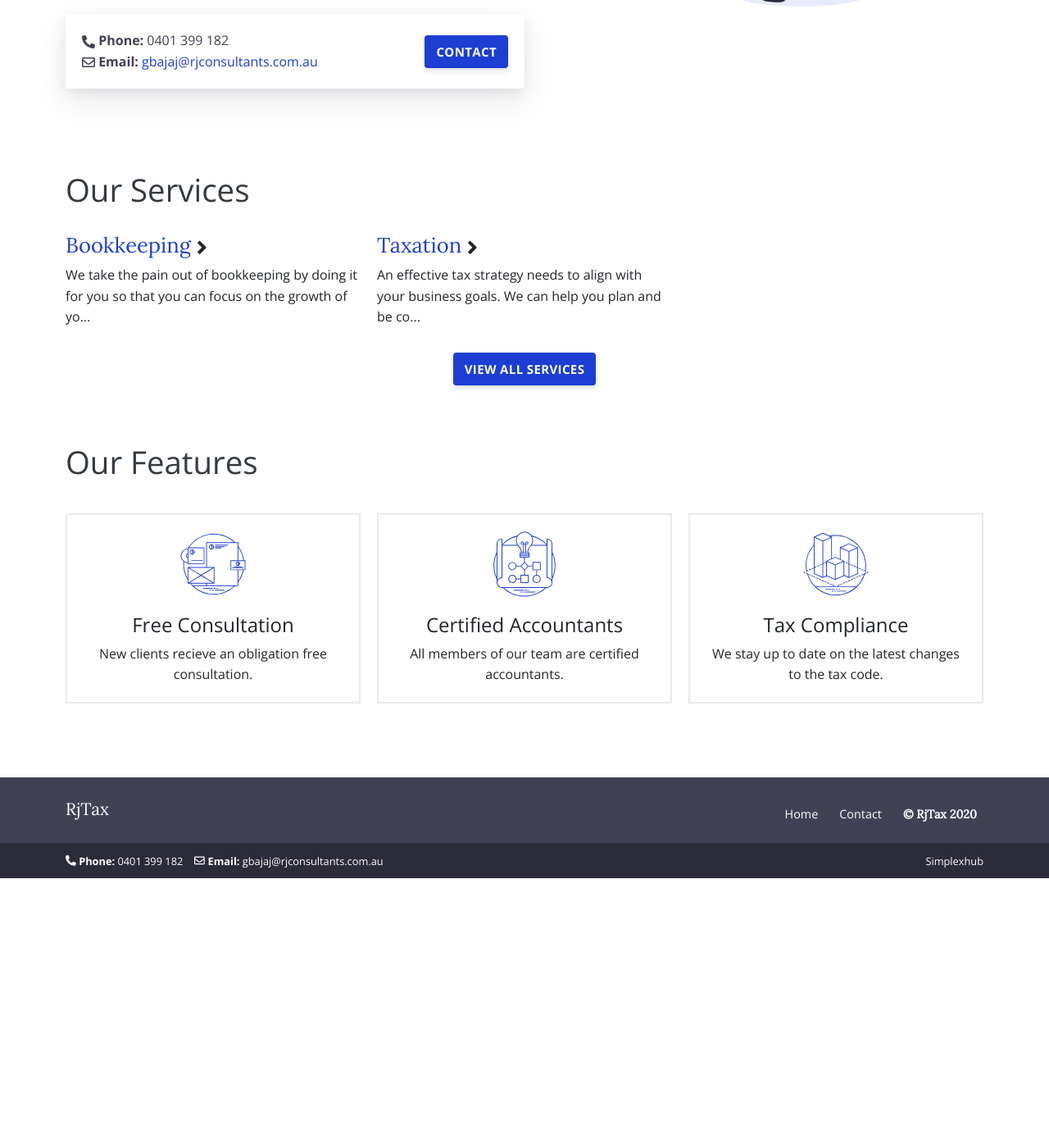
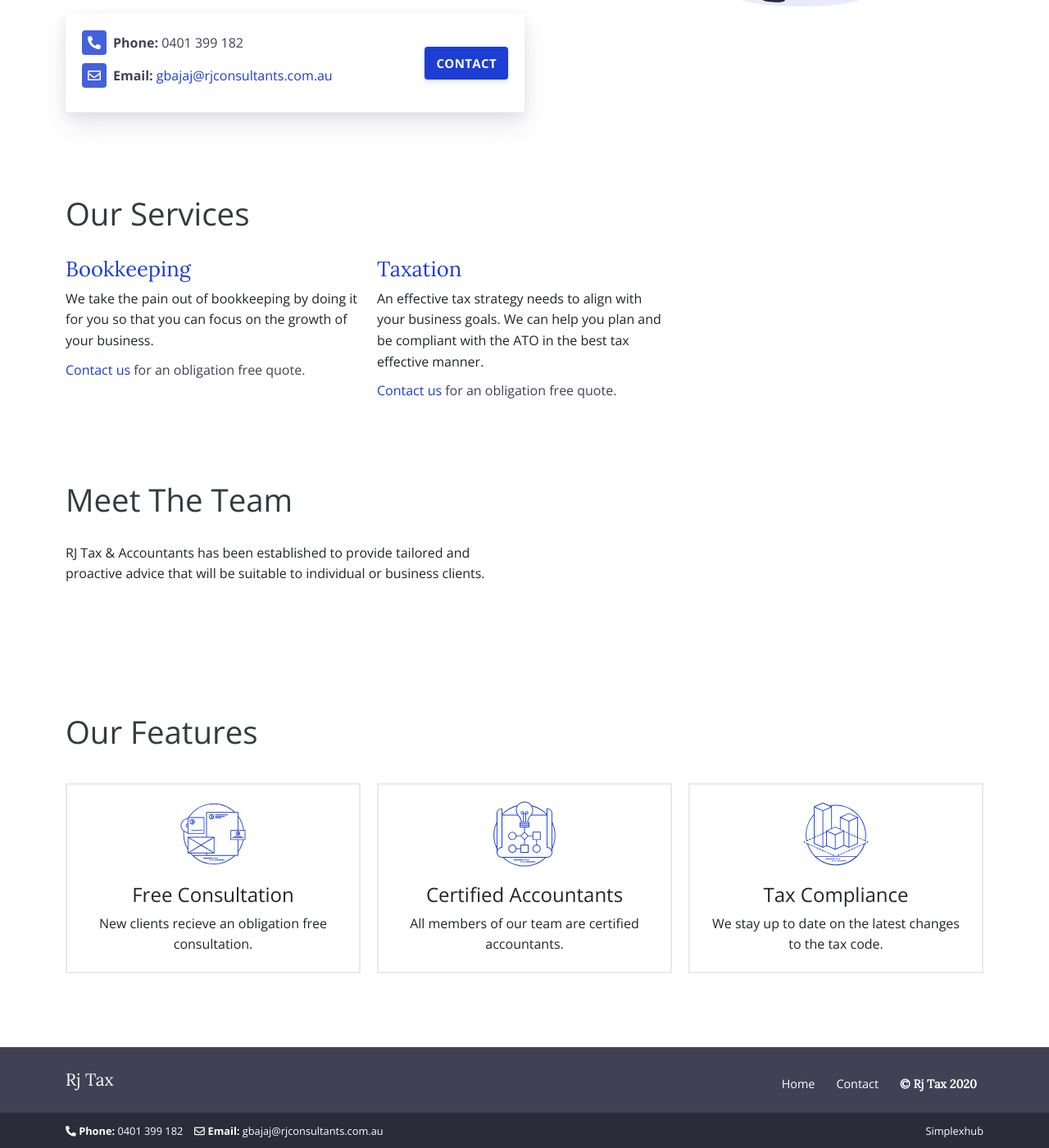
Before and after one commit to raisulsh2020/raisul-sh2020.github.io, a Jekyll site: the page built from index.html, in a window 1280 px wide and 1400 px high, scrolled down 547 px. Shown: the whole window at 82% size. Built offline with Jekyll 4.4.1, drawn with Linux system fonts in a browser that asks for light colours; before the commit the page ends 1618 px from its top, so only the background shows below that.

Commit message:
Content added

```diff
--- a/_config.yml
+++ b/_config.yml
@@ -1,7 +1,7 @@
 baseurl: ''
 exclude: ['README.md']
 permalink: pretty
-title: 'RjTax'
+title: 'Rj Tax'
 
 collections:
   services:
--- a/index.html
+++ b/index.html
@@ -1,5 +1,5 @@
 ---
-title: RjTax
+title: Rj Tax
 layout: default
 bodyClass: page-home
 ---
@@ -18,11 +18,11 @@ bodyClass: page-home
 <div class="container pt-2">
   <div class="call">
     <div class="call-box-top">
-      <div class="call-phone"><i class="fas fa-phone-alt"></i> <strong>Phone: </strong> {{ site.data.contact.phone }} </div>
-      <div class="call-email"><i class="far fa-envelope"></i> <strong>Email: </strong>
+      <div class="call-phone mb-1"><span class="address-icon"><i class="fas fa-phone-alt"></i></span> <span class="about-contact"><strong>Phone: </strong> {{ site.data.contact.phone }}</span> </div>
+      <div class="call-email mb-1"><span class="address-icon"><i class="far fa-envelope"></i></span> <span class="about-contact"><strong>Email: </strong>
         <a href="mailto:{{ site.data.contact.email }}">
           {{ site.data.contact.email }}
-        </a>
+        </a></span>
       </div>
     </div>
     <div class="call-box-bottom">
@@ -33,7 +33,7 @@ bodyClass: page-home
 
 <div class="container pt-8 pt-md-10">
   <div class="row justify-content-start">
-    <div class="col-12">
+    <div class="col-12 header-title">
       <h2 class="title-3 text-dark mb-3">Our Services</h2>
     </div>
     {% for service in site.services %}
@@ -41,16 +41,27 @@ bodyClass: page-home
       <div class="service service-summary">
         <div class="service-content">
           <h2 class="service-title">
-            <a href="{{site.baseurl}}{{ service.url }}">{{ service.title }}</a>
-            <i class="fas fa-angle-right"></i>
+            <a>{{ service.title }}</a>
           </h2>
-          {{ service.content | markdownify | strip_html | truncate: 100 }}
+          {{ service.content | markdownify | strip_html }}
+          <br> <p class="mt-1"><a href="/contact">Contact us</a> for an obligation free quote.</p>
         </div>
       </div>
     </div>
     {% endfor %}
-    <div class="col-12 text-center">
-      <a class="button button-primary mt-2" href="{{site.baseurl}}/services">View All Services</a>
+    <!-- <div class="col-12">
+      <a class="button button-primary mt-2" href="{{site.baseurl}}/services">view all services</a>
+    </div> -->
+  </div>
+</div>
+
+<div class="container pt-5 pb-4 pt-md-7 pb-md-7">
+  <div class="row">
+    <div class="col-12">
+      <h2 class="title-3 text-dark mb-3">Meet The Team</h2>
+    </div>
+    <div class="col-12 col-md-6">
+      <p>RJ Tax & Accountants has been established to provide tailored and proactive advice that will be suitable to individual or business clients. </p>
     </div>
   </div>
 </div>
```
Also changed, not shown: contact.html (+5 -5 lines).
